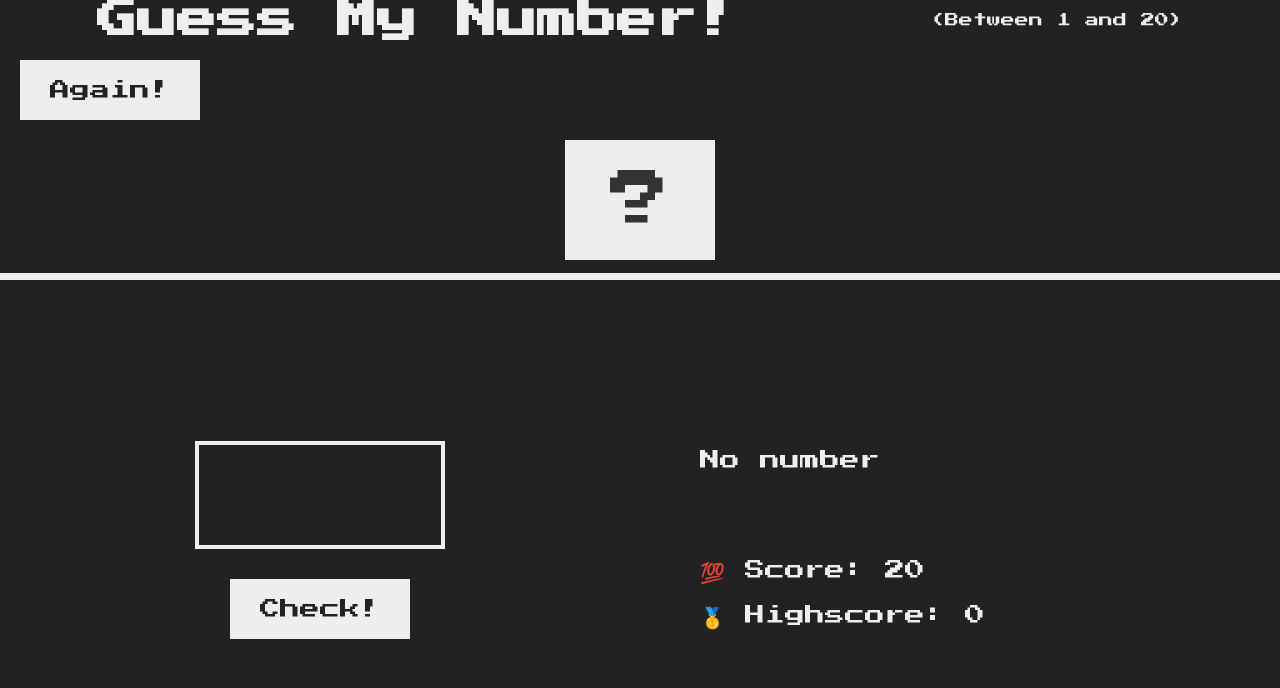
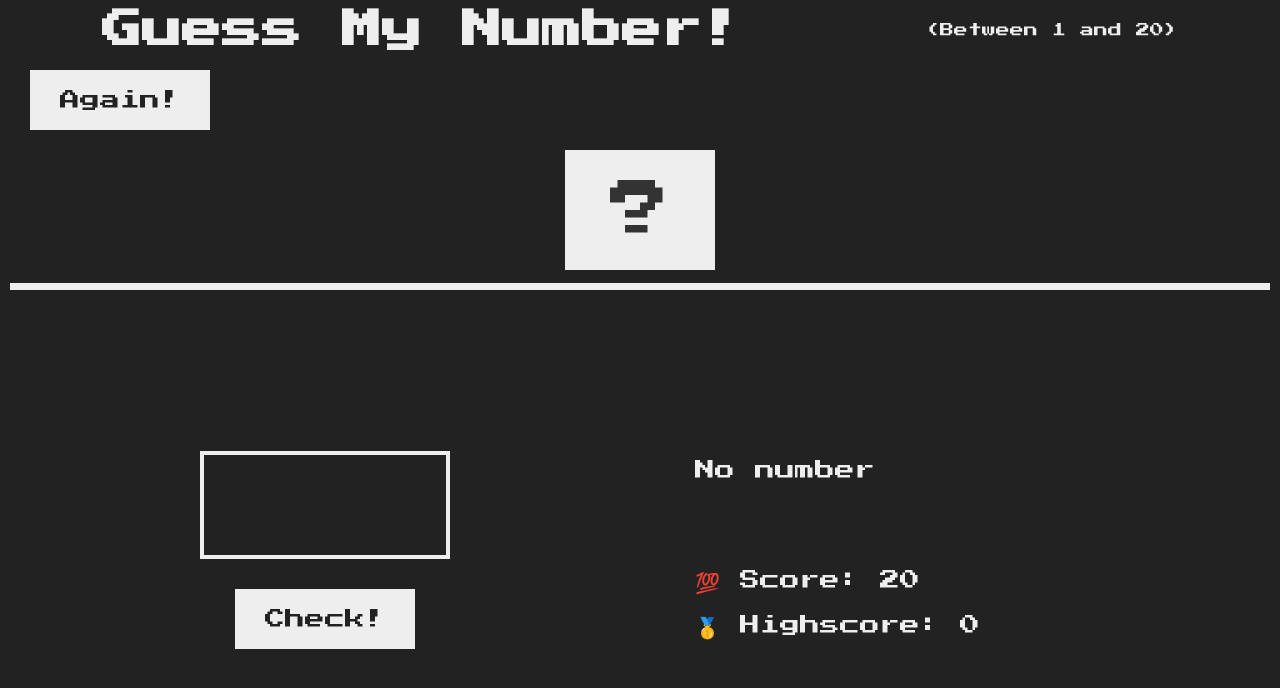
Before and after one commit to comrade-84/game, a plain HTML site: page index.html in a window 1280 px wide. Both pictures are taken after a click on the button "Check!". Drawn offline with Linux system fonts and the light colour scheme.

Commit message:
added some padding to the styles

```diff
--- a/script.js
+++ b/script.js
@@ -41,6 +41,7 @@ let score = 20;
          document.querySelector('.score').textContent = score;
         }
 
+
     }
 }
 function reset (){
@@ -58,6 +59,7 @@ function reset (){
 checkBtn.addEventListener('click',
     function(){
        checker() ;
+       inputValue.value = "";
     }
 );
 
--- a/style.css
+++ b/style.css
@@ -15,6 +15,7 @@ body {
   font-family: 'Press Start 2P', sans-serif;
   color: #eee;
   background-color: #222;
+  padding: 10px;
   /* background-color: #60b347; */
 }
 
```
